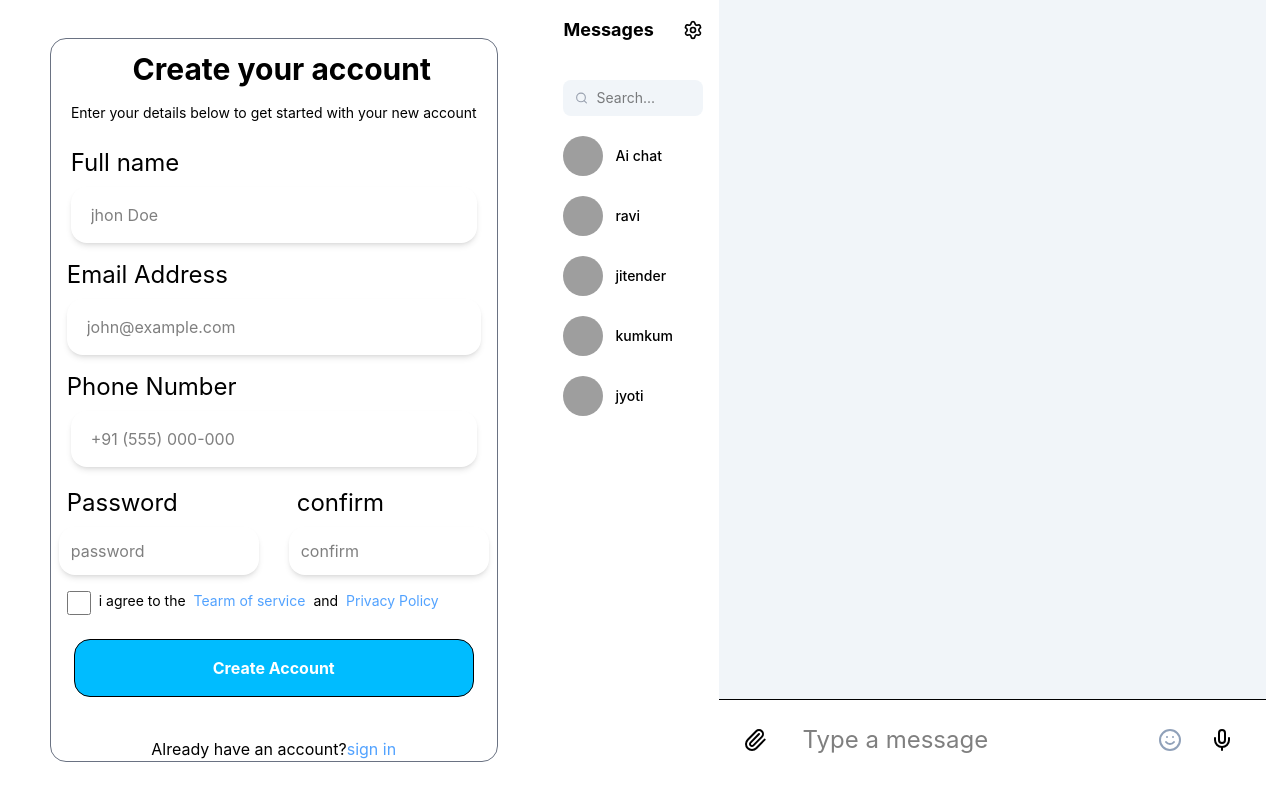
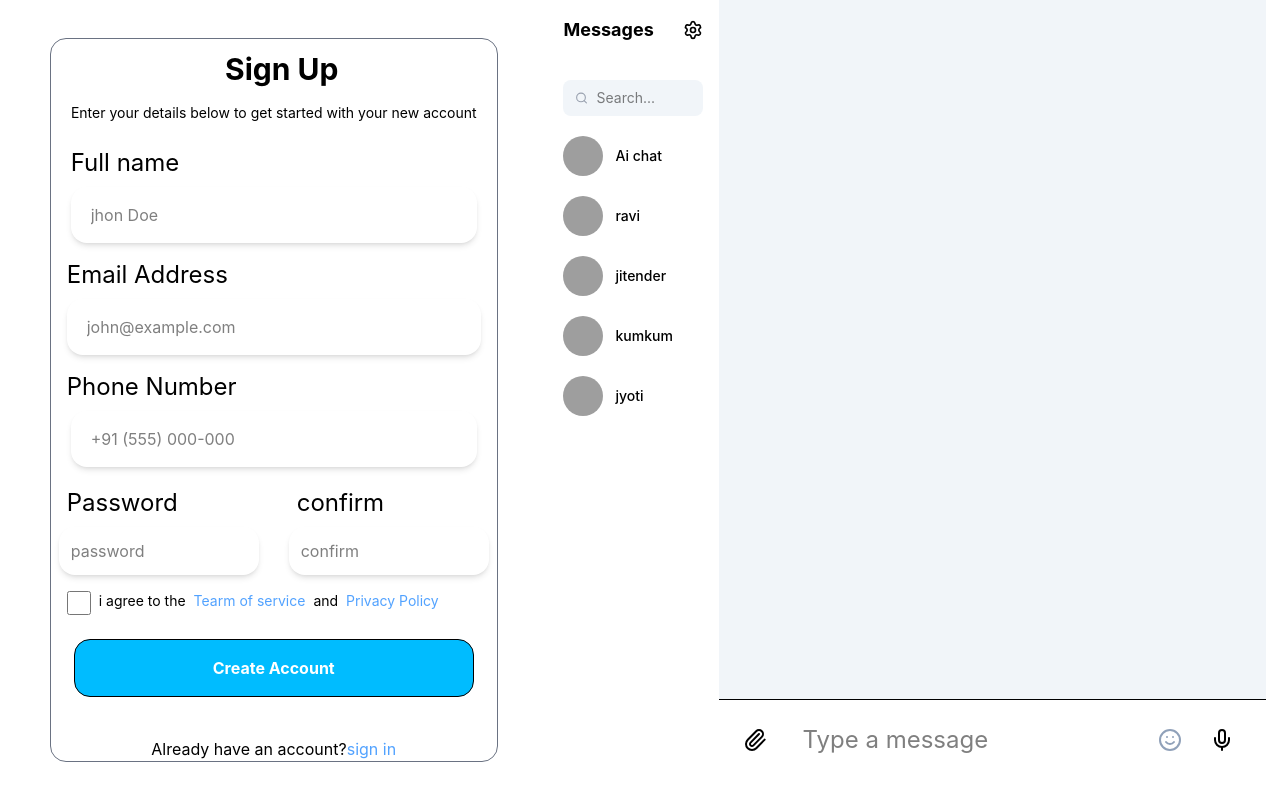
Before and after one commit to Jeetu-code/ShiroChat, a React app in the folder frontend/: page / in a window 1280 px wide. Built offline with nearby package versions, Linux system fonts and the light colour scheme; grey boxes are pictures that could not be loaded; the HTML template or start-up script is replaced by a standard one.

Commit message:
registration form name change to signup

```diff
--- a/frontend/src/component/registertion-form/Registrationform.jsx
+++ b/frontend/src/component/registertion-form/Registrationform.jsx
@@ -5,7 +5,7 @@ export default function Registrationform (){
     return(
 <div className=" mx-auto flex justify-center items-center h-screen w-full  oklch(91% 0.096 180.426) ">
         <div className= "w-full max-w-md rounded-2xl   mx-auto  border   border-gray-500" >
-      <h2 className="font-bold  mt-2  text-3xl p-1 m-1 ml-5 flex justify-center  ">Create your account </h2>
+      <h2 className="font-bold  mt-2  text-3xl p-1 m-1 ml-5 flex justify-center  ">Sign Up </h2>
       <p className="mx-auto p-2  flex justify-center text-sm ms:text-base ">Enter your details below to get started with your new account </p>
 
 <div className="mt-4 ">
```
Also changed, not shown: 1 other file (tests, documents, lock files or other folders).
